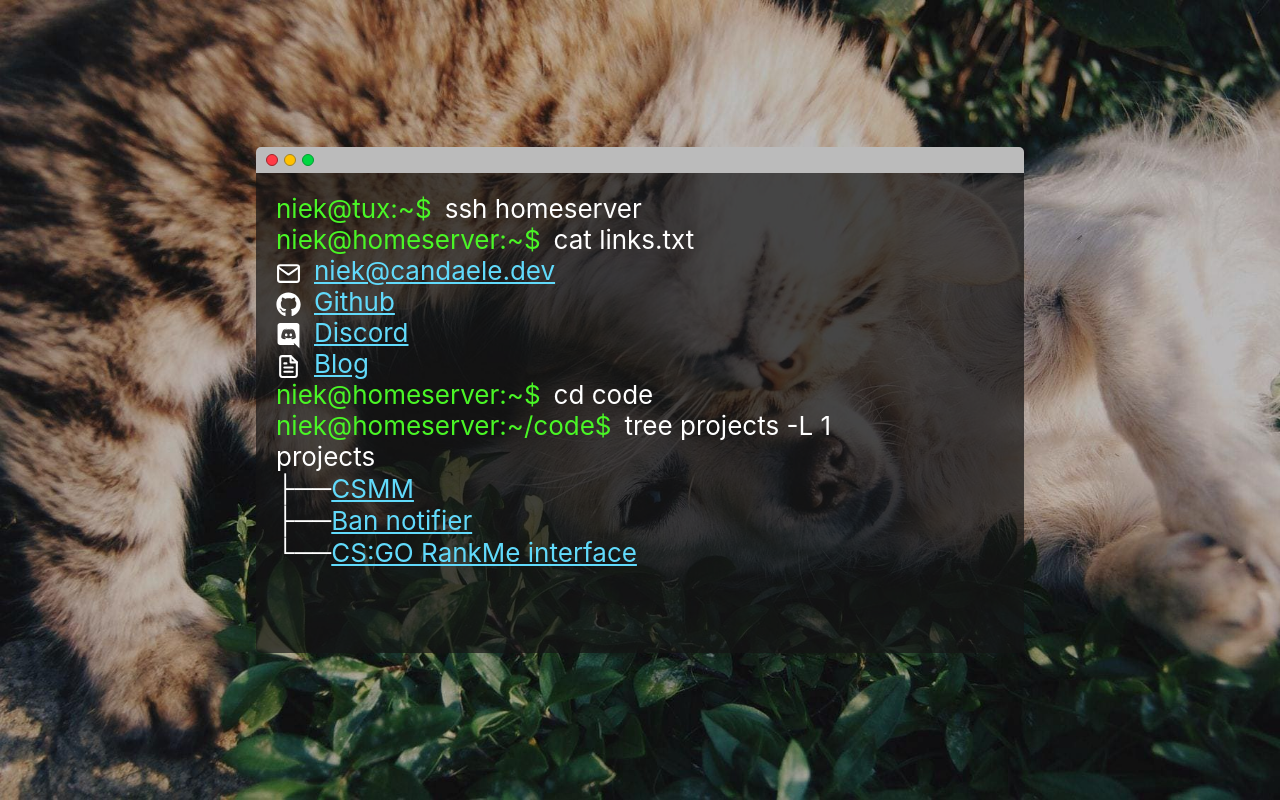
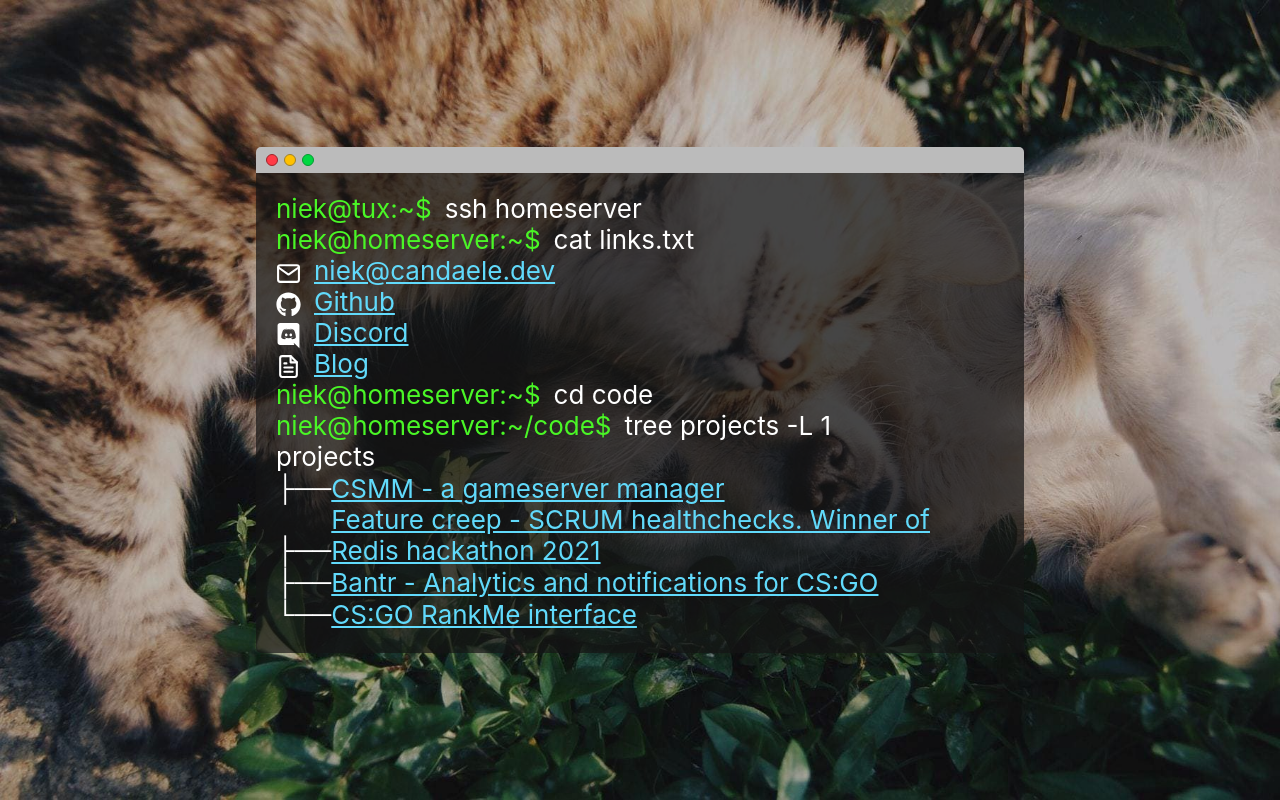
Before and after one commit to niekcandaele/catalysm.net, a React (Create React App) app: page / in a window 1280 px wide. Built offline with nearby package versions, Linux system fonts and the light colour scheme.

Commit message:
Add feature creep :)

```diff
--- a/src/commands.tsx
+++ b/src/commands.tsx
@@ -19,7 +19,7 @@ export interface IOutputLine {
 export enum OutputType {
   link,
   text,
-  element
+  element,
 }
 
 const commands: Array<ICommand> = [
@@ -27,7 +27,7 @@ const commands: Array<ICommand> = [
     prompt: "niek@tux:~$",
     command: "ssh homeserver",
     delay: 250,
-    output: []
+    output: [],
   },
   {
     command: "cat links.txt",
@@ -37,32 +37,32 @@ const commands: Array<ICommand> = [
         link: "mailto:niek@candaele.dev",
         type: OutputType.link,
         text: "niek@candaele.dev",
-        prepend: <FiMail />
+        prepend: <FiMail />,
       },
       {
         link: "https://github.com/niekcandaele",
         type: OutputType.link,
         text: "Github",
-        prepend: <FaGithub />
+        prepend: <FaGithub />,
       },
       {
         link: "https://aka.candaele.dev/discord/",
         type: OutputType.link,
         text: "Discord",
-        prepend: <FaDiscord />
+        prepend: <FaDiscord />,
       },
       {
         link: "https://blog.candaele.dev/",
         type: OutputType.link,
         text: "Blog",
-        prepend: <FiFileText />
-      }
-    ]
+        prepend: <FiFileText />,
+      },
+    ],
   },
   {
     command: "cd code",
     delay: 250,
-    output: []
+    output: [],
   },
   {
     command: "tree projects -L 1",
@@ -71,28 +71,34 @@ const commands: Array<ICommand> = [
     output: [
       {
         type: OutputType.text,
-        text: "projects"
+        text: "projects",
       },
       {
         type: OutputType.link,
         prepend: "├── ",
-        text: "CSMM",
-        link: "https://csmm.app"
+        text: "CSMM - a gameserver manager",
+        link: "https://csmm.app",
       },
       {
         type: OutputType.link,
         prepend: "├── ",
-        text: "Ban notifier",
-        link: "https://github.com/Bantr"
+        text: "Feature creep - SCRUM healthchecks. Winner of Redis hackathon 2021",
+        link: "https://github.com/niekcandaele/feature-creep",
+      },
+      {
+        type: OutputType.link,
+        prepend: "├── ",
+        text: "Bantr - Analytics and notifications for CS:GO",
+        link: "https://github.com/Bantr",
       },
       {
         type: OutputType.link,
         prepend: "└── ",
         text: "CS:GO RankMe interface",
-        link: "https://github.com/niekcandaele/CSGO-RankMe-stats"
-      }
-    ]
-  }
+        link: "https://github.com/niekcandaele/CSGO-RankMe-stats",
+      },
+    ],
+  },
 ];
 
 export default commands;
```
